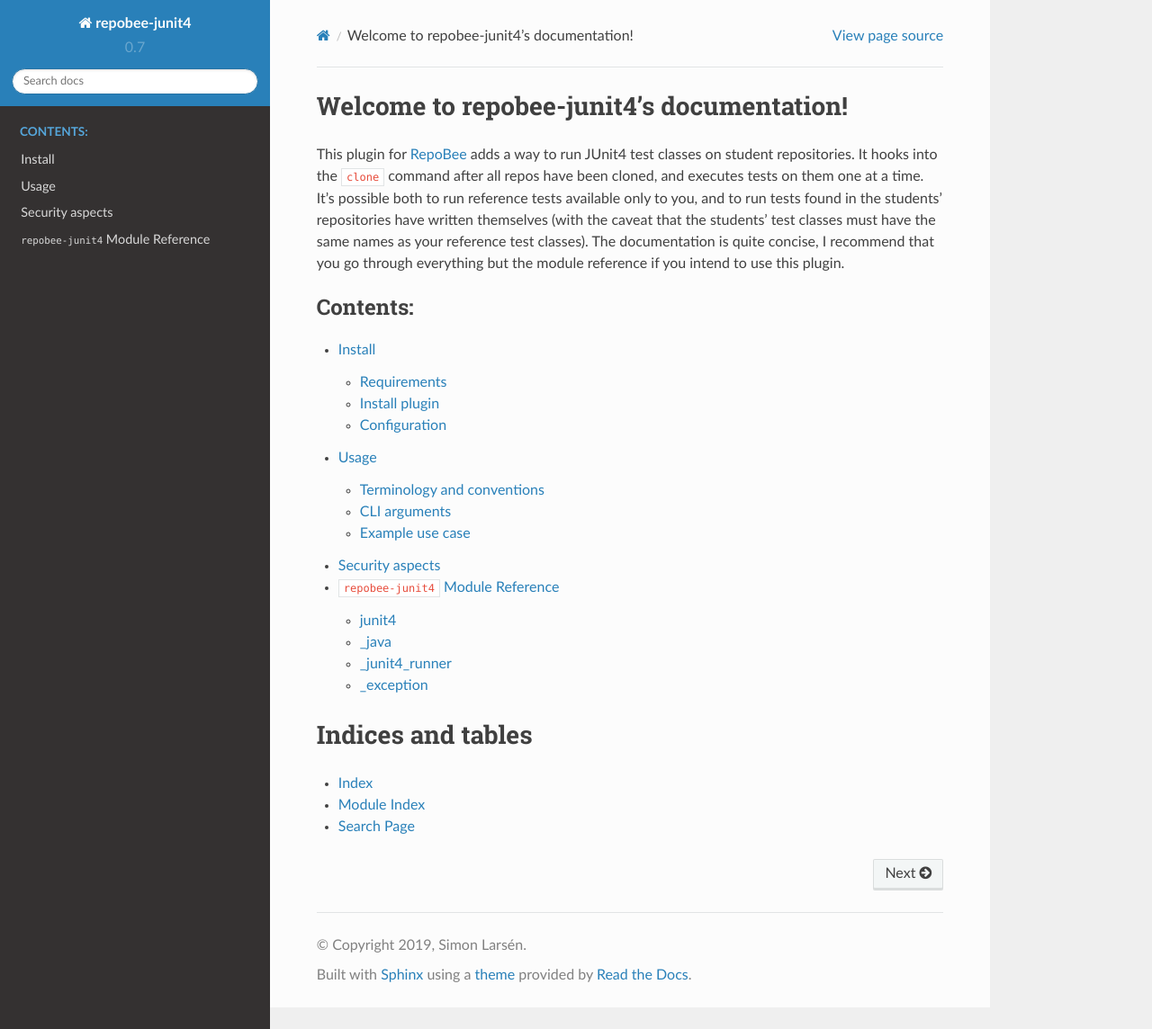
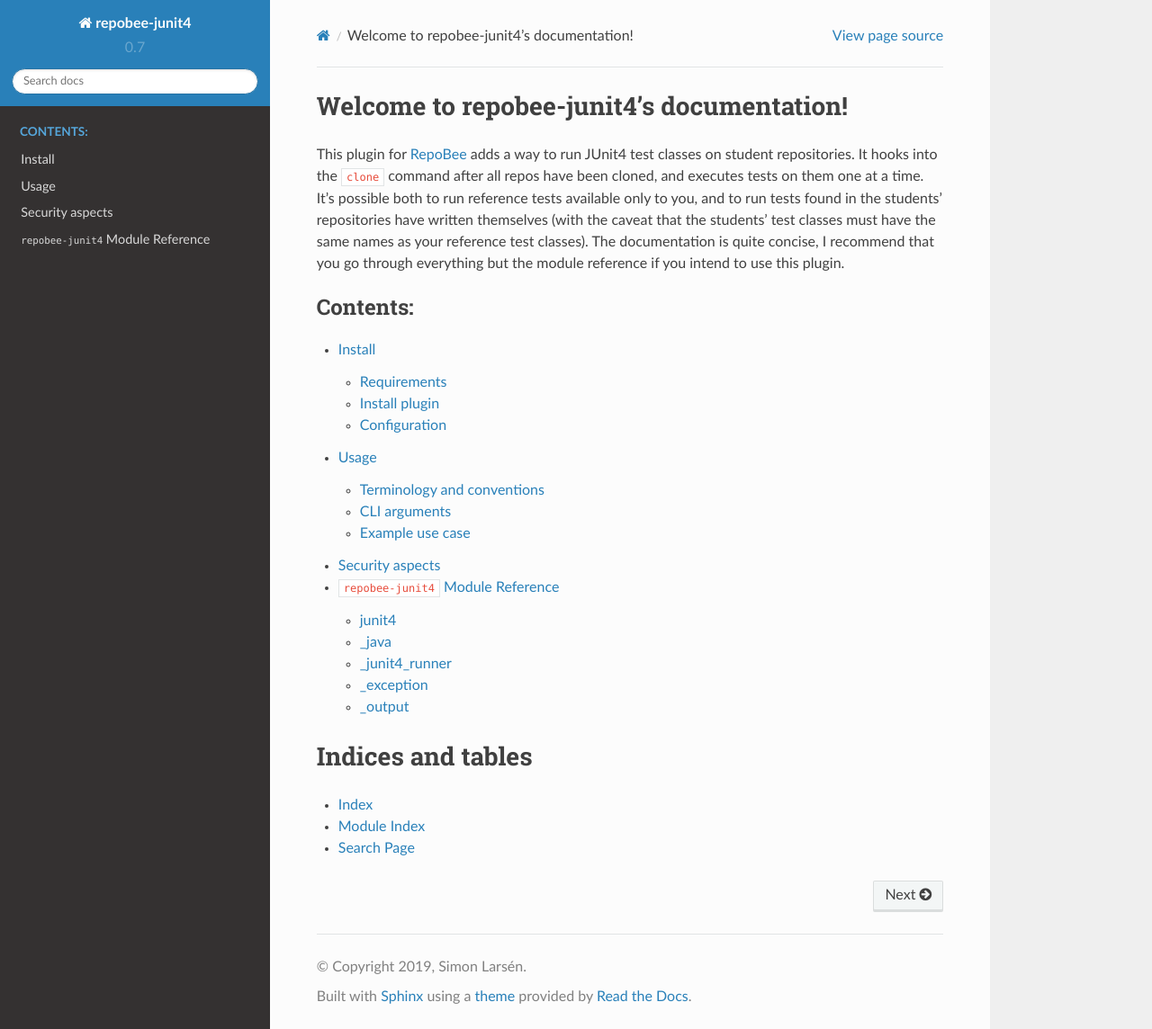
Before and after one commit to repobee/repobee-junit4, a Sphinx documentation site: the page built from docs/index.rst, in a window 1280 px wide and 1144 px high. Shown: the whole window at 90% size. Built offline with Sphinx 7.4.7 and the Read the Docs theme 2.0.0, drawn with Linux system fonts in a browser that asks for light colours.

Commit message:
[docs] Add _output module to documentation

```diff
--- a/docs/code.rst
+++ b/docs/code.rst
@@ -26,3 +26,9 @@
 
 .. automodule:: repobee_junit4._exception
     :members:
+
+_output
+====================
+
+.. automodule:: repobee_junit4._output
+    :members:
```
